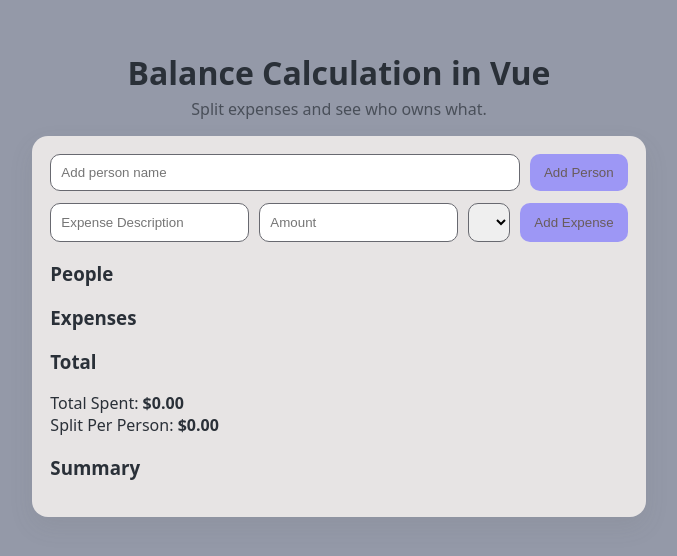
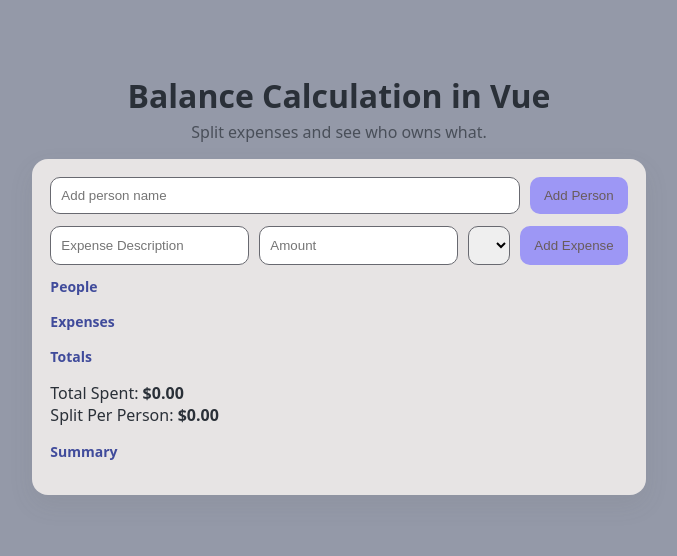
Before and after one commit to malnahas/expense-splitter-vue, a Vue app: page / in a window 1280 px wide. Shown: the part 116-672 px from the top of the page, without its empty margins (301-978 px from the left). Built offline with nearby package versions, Linux system fonts and the light colour scheme.

Commit message:
Added sections

```diff
--- a/src/App.vue
+++ b/src/App.vue
@@ -1,6 +1,7 @@
 <script setup>
   import Header from './components/Header.vue'
   import Card from './components/Card.vue'
+  import Section from './components/Section.vue'
 </script>
 
 <template>
@@ -17,29 +18,27 @@
         <select id="paidBySelect"></select>
         <button>Add Expense</button>
     </form>
-    <section>
-        <h3>People</h3>
-        <ul id="peopleList" class="list"></ul>
-    </section>
 
-    <section>
-        <h3>Expenses</h3>
-        <ul id="expenseList" class="list"></ul>
-    </section>
+    <Section title="People">
+      <ul id="peopleList" class="list"></ul>
+    </Section>
 
-    <section>
-        <h3>Total</h3>
+
+    <Section title="Expenses">
+      <ul id="expenseList" class="list"></ul>
+    </Section>
+
+    <Section title="Totals">
         <p>
             Total Spent: <strong id="totalSpent">$0.00</strong><br/>
             Split Per Person: <strong id="splitAmount">$0.00</strong>
         </p>
-    </section>
+    </Section>
 
-    <section class="summary">
-        <h3>Summary</h3>
+    <Section title="Summary">
         <ul id= "summaryList" class="list"></ul>
-    </section>
-  </Card>
+    </Section>
+</Card>
 </template>
 
 <style scoped>
--- a/src/components/Header.vue
+++ b/src/components/Header.vue
@@ -7,8 +7,8 @@
 
 <style scoped>
 .top {
-    text-align: center;
-    margin-bottom: 16px;
+  text-align: center;
+  margin-bottom: 16px;
 }
 
 .top h1 {
--- /dev/null
+++ b/src/components/Section.vue
@@ -0,0 +1,27 @@
+<script setup>
+const props = defineProps({
+  title: {
+    type: String,
+    default: 'Section'
+  }
+})
+</script>
+
+<template>
+    <section>
+      <h3>{{title}}</h3>
+    <slot></slot>
+  </section>
+</template>
+
+<style scoped>
+section {
+  margin-bottom: 16px;
+}
+
+section h3 {
+  margin: 0 0 6px;
+  font-size: 14px;
+  color: #404b9b;
+}
+</style>
```
